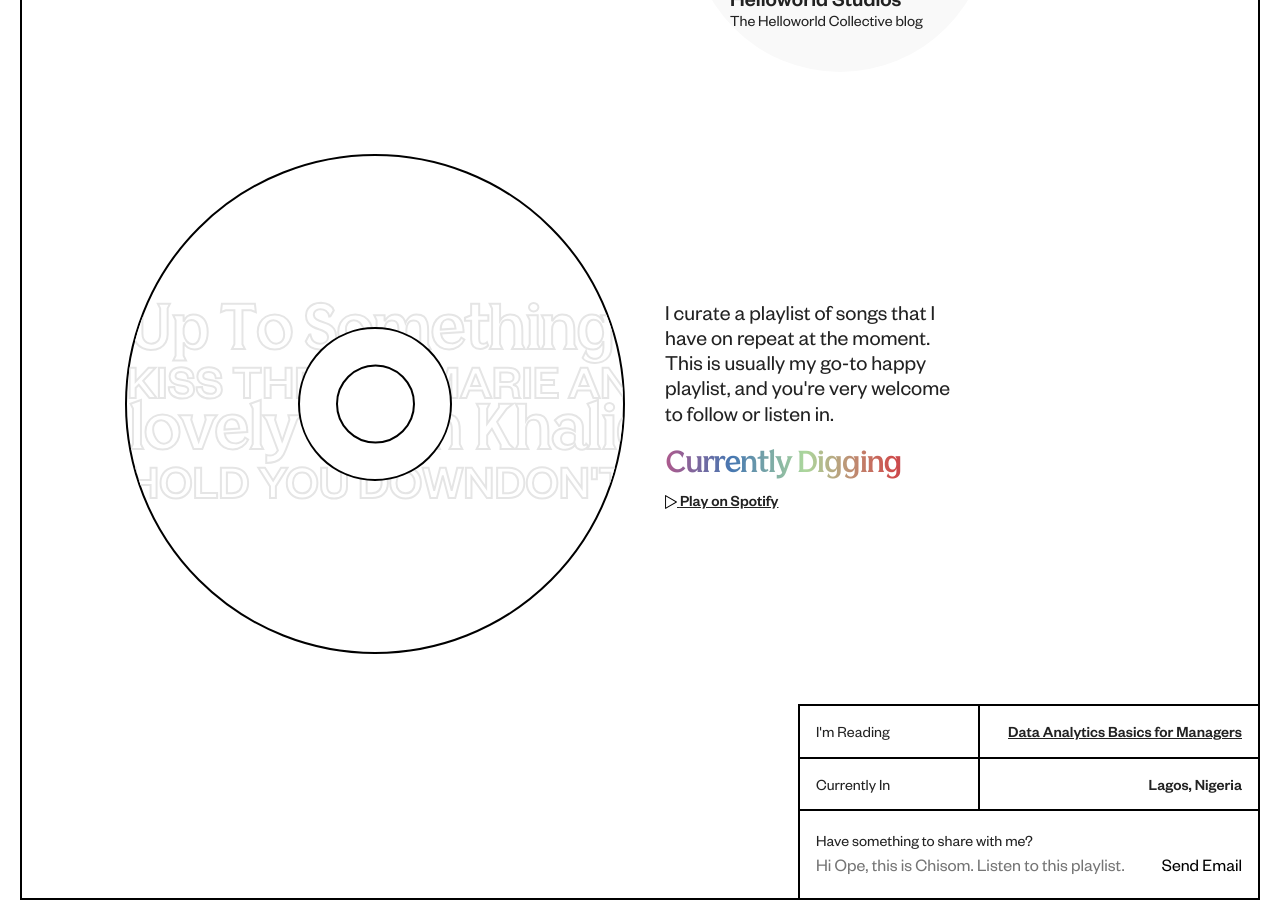
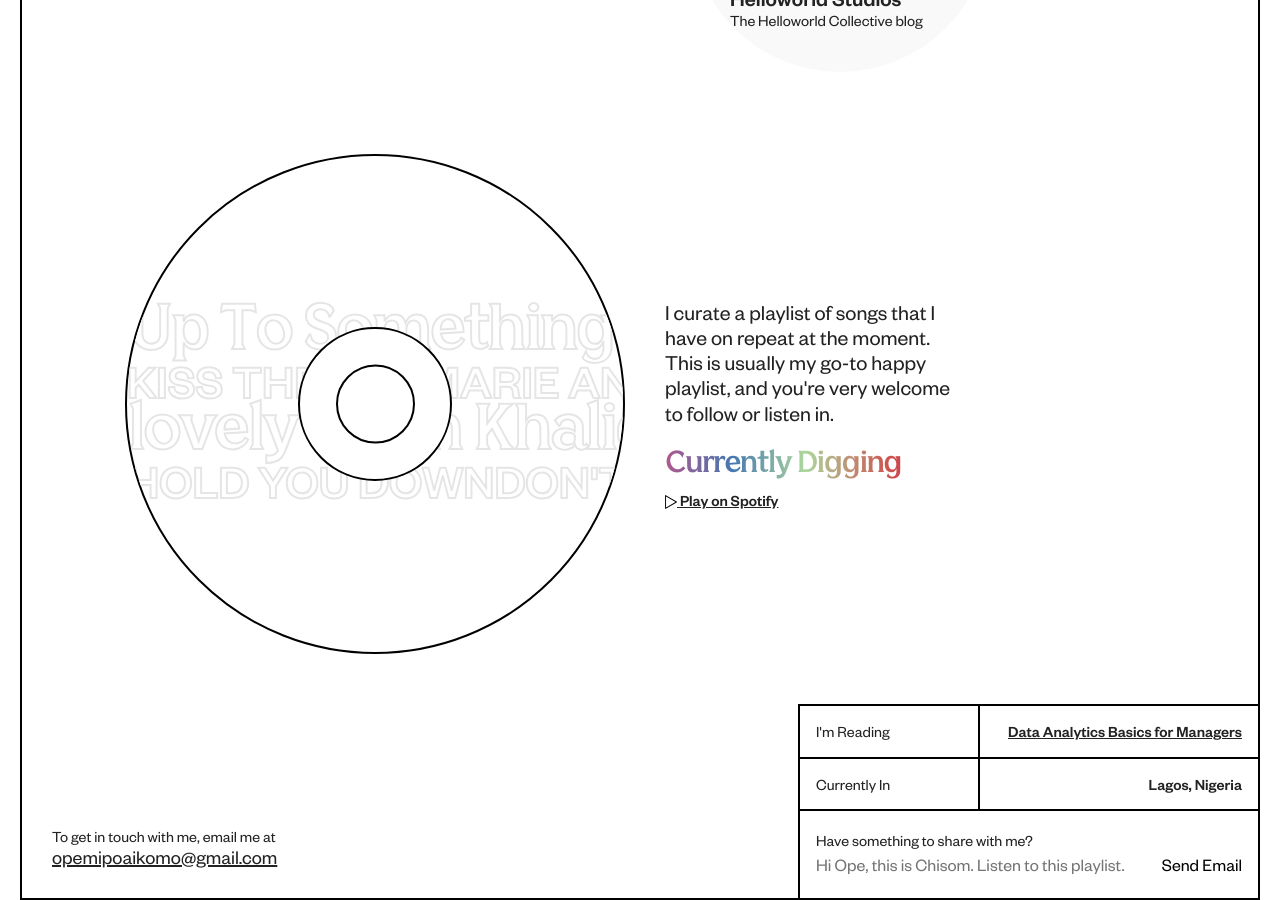
Before and after one commit to fathermerry/opemipo.com, a Jekyll site: the page built from index.md, in a window 1280 px wide and 900 px high, scrolled down 1538 px. Built offline with Jekyll 4.4.1, drawn with Linux system fonts in a browser that asks for light colours.

Commit message:
Re-enable contact link

```diff
--- a/_includes/footer.html
+++ b/_includes/footer.html
@@ -2,11 +2,10 @@
     <div class="footer-spacer"></div>
     <div class="flex">
         <div class="flex__child flex__child--fluid">
-<!-- Temporarily disable contact link for SuperAsk plugin -->
-<!--             <div class="contact">
+            <div class="contact">
                 <p class="contact__label">To get in touch with me, email me at</p>
                 <p class="contact__email"><a href="mailto:{{ site.data.about.email }}">{{ site.data.about.email }}</a></p>
-            </div> -->
+            </div>
         </div>
         <div class="flex__child">
             <div class="title-block title-block--bottom-right">
```
